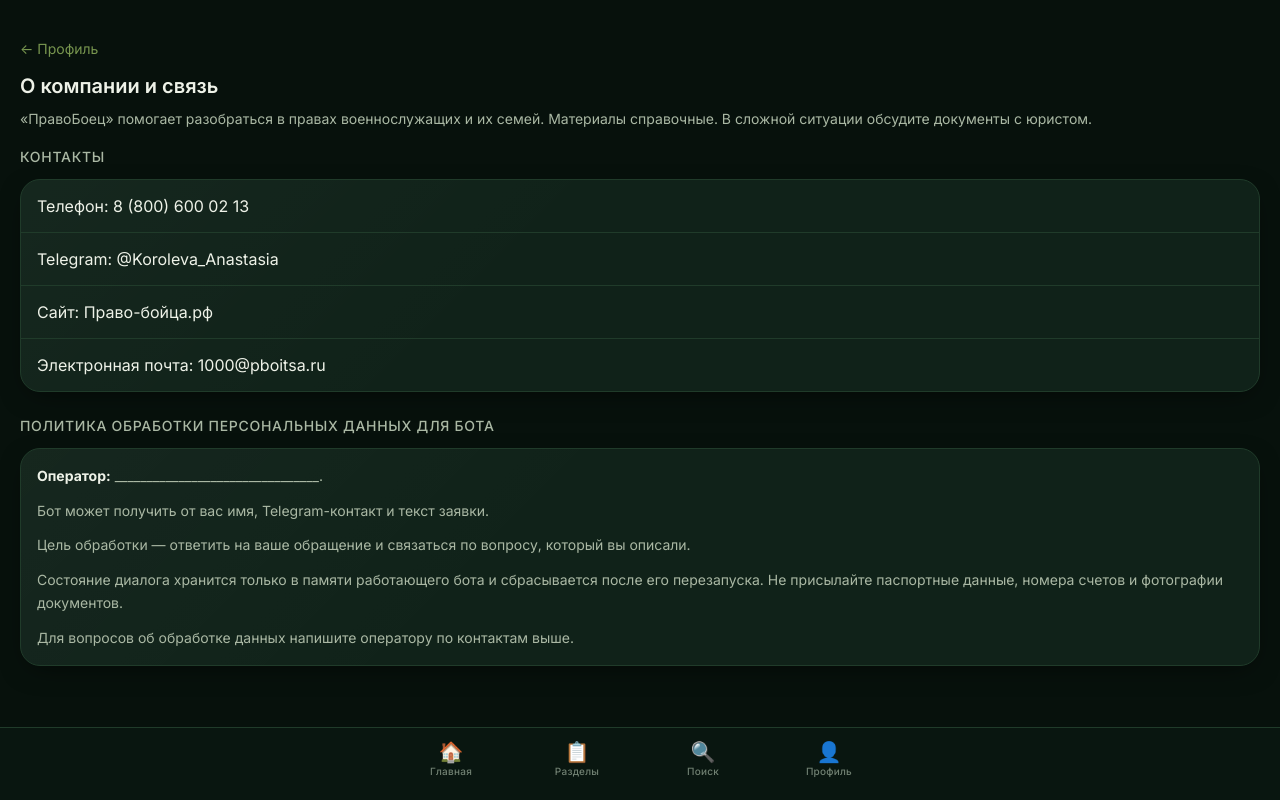
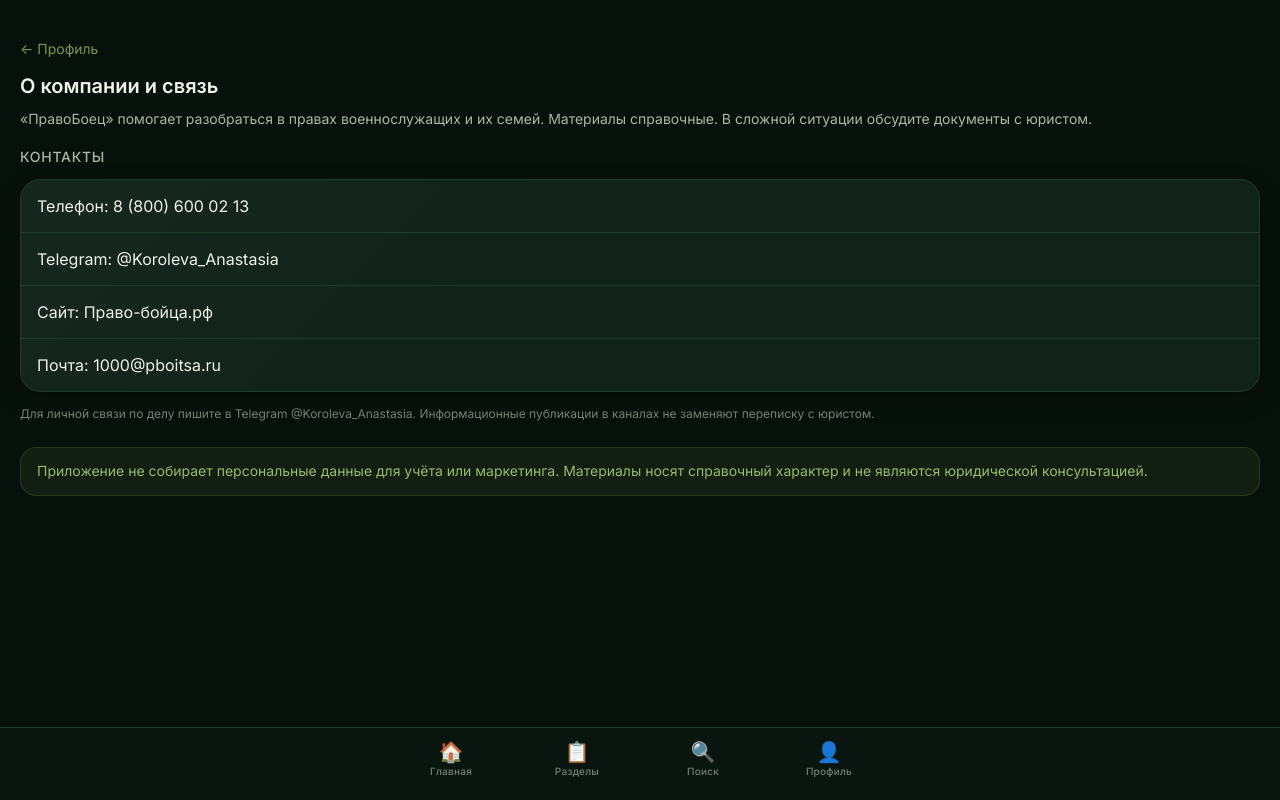
Before and after one commit to simaklawyer/pravoboytsa, a React (Vite) app: page /about in a window 1280 px wide. Built offline with nearby package versions, Linux system fonts and the light colour scheme.

Commit message:
fix: remove personal-data operator text from About

```diff
--- a/src/pages/About.tsx
+++ b/src/pages/About.tsx
@@ -19,19 +19,21 @@ export default function About() {
         <div className="card divide-y divide-border overflow-hidden">
           <a className="block px-4 py-3.5" href={company.phoneHref}>Телефон: {company.phone}</a>
           <a className="block px-4 py-3.5" href={company.telegram}>Telegram: {company.telegramHandle}</a>
-          <a className="block px-4 py-3.5" href={company.siteHref} target="_blank" rel="noreferrer">Сайт: {company.siteLabel}</a>
-          <a className="block px-4 py-3.5" href={company.emailHref}>Электронная почта: {company.email}</a>
+          <a className="block px-4 py-3.5" href={company.siteHref} target="_blank" rel="noreferrer">
+            Сайт: {company.siteLabel}
+          </a>
+          <a className="block px-4 py-3.5" href={company.emailHref}>Почта: {company.email}</a>
         </div>
+        <p className="text-xs text-text-muted mt-3 leading-relaxed">
+          Для личной связи по делу пишите в Telegram {company.telegramHandle}. Информационные публикации
+          в каналах не заменяют переписку с юристом.
+        </p>
       </section>
 
-      <section className="px-5">
-        <h2 className="text-sm font-medium text-text-secondary mb-3 uppercase tracking-wider">Политика обработки персональных данных для бота</h2>
-        <div className="card p-4 text-sm text-text-secondary leading-relaxed space-y-3">
-          <p><strong className="text-text-primary">Оператор:</strong> ________________________________.</p>
-          <p>Бот может получить от вас имя, Telegram-контакт и текст заявки.</p>
-          <p>Цель обработки — ответить на ваше обращение и связаться по вопросу, который вы описали.</p>
-          <p>Состояние диалога хранится только в памяти работающего бота и сбрасывается после его перезапуска. Не присылайте паспортные данные, номера счетов и фотографии документов.</p>
-          <p>Для вопросов об обработке данных напишите оператору по контактам выше.</p>
+      <section className="px-5 mb-6">
+        <div className="rounded-xl bg-accent/10 border border-accent/20 px-4 py-3 text-sm text-accent-light leading-relaxed">
+          Приложение не собирает персональные данные для учёта или маркетинга. Материалы носят
+          справочный характер и не являются юридической консультацией.
         </div>
       </section>
 
```
